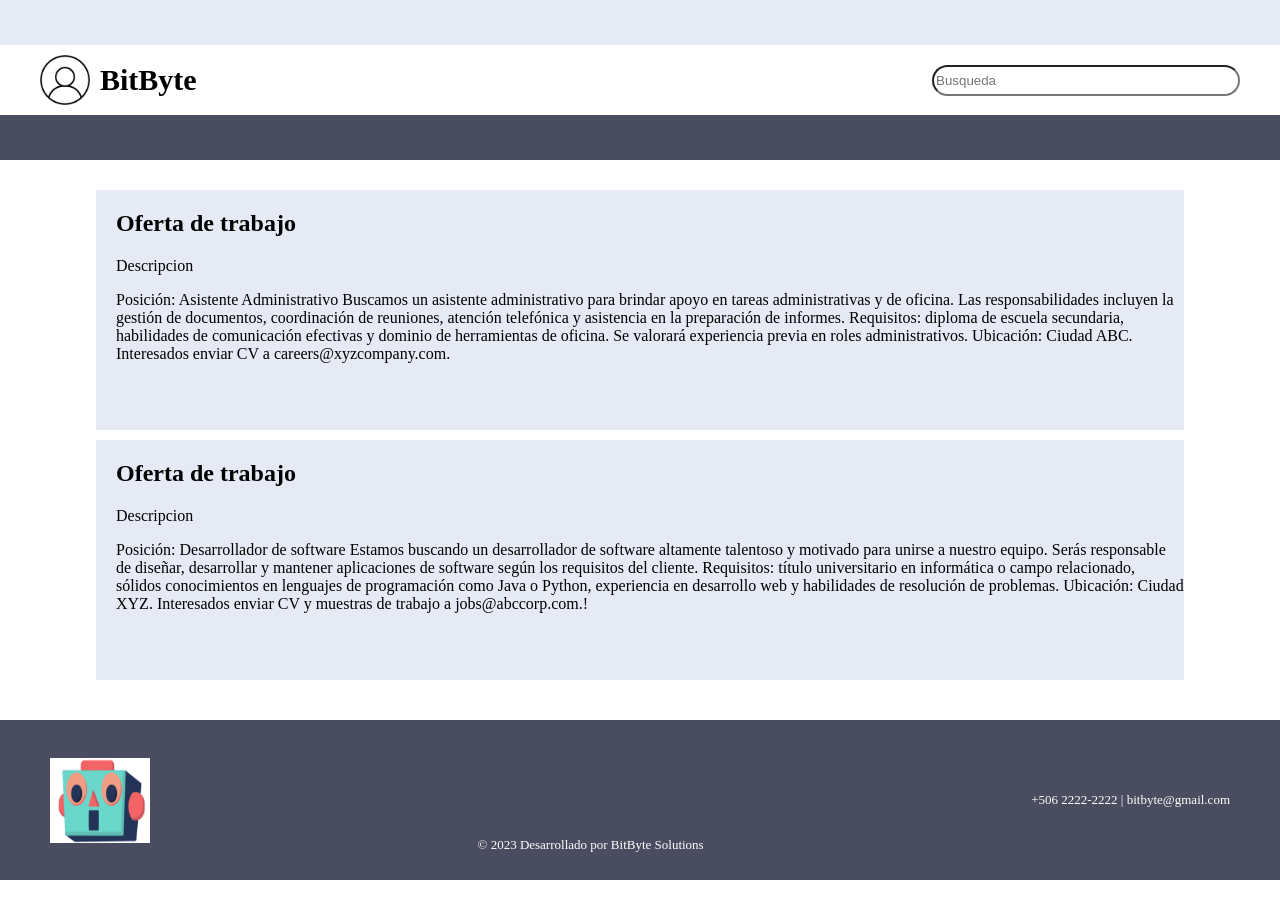
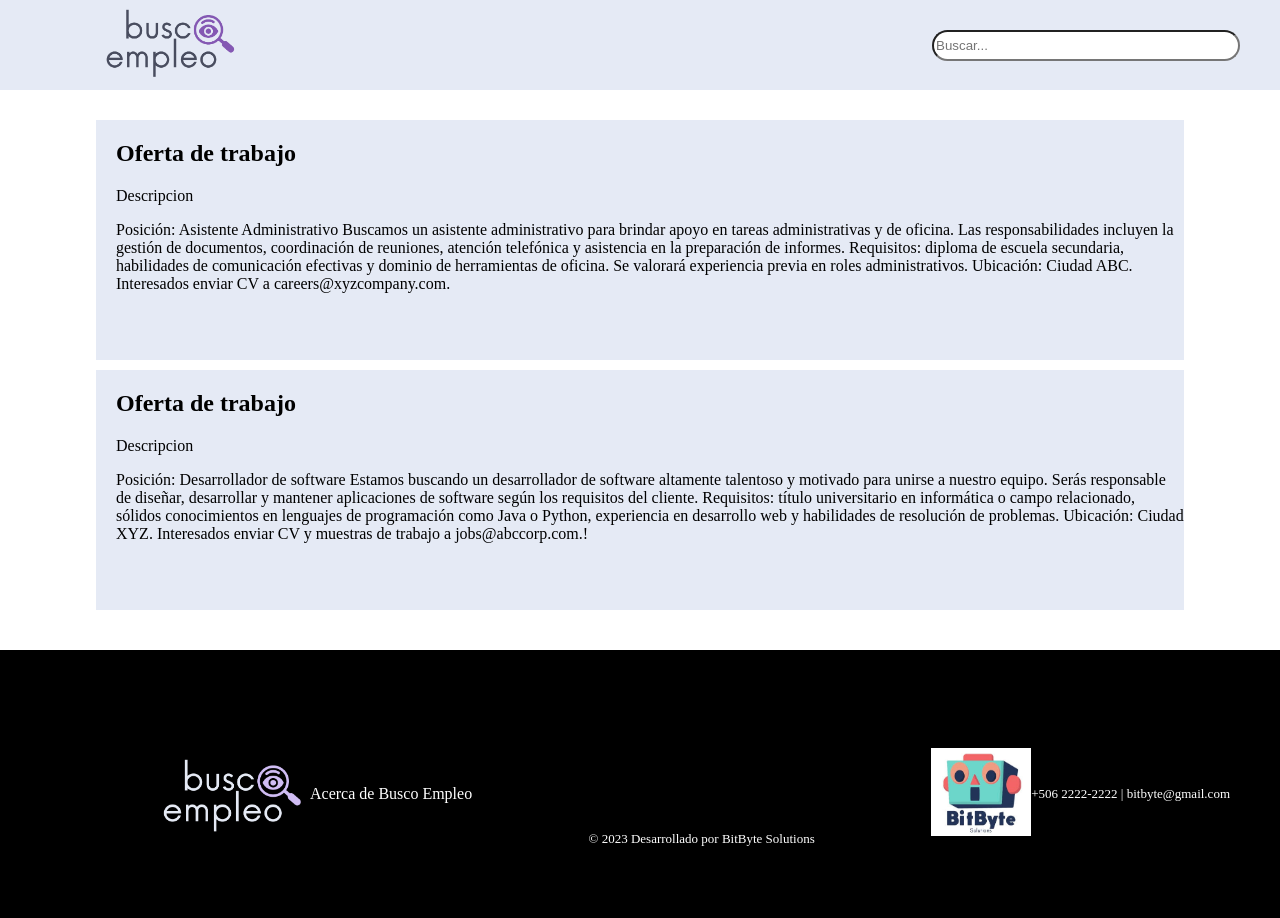
Before and after one commit to jfthdz/ProyectoIngenieria1, a plain HTML site: page views/showOffers.html in a window 1280 px wide. Before the commit the page ends 880 px from the top, so only its background shows below. Drawn offline with Linux system fonts and the light colour scheme.

Commit message:
ajustes mostrar ofertas

```diff
--- a/css/showOffers.css
+++ b/css/showOffers.css
@@ -7,28 +7,16 @@ body, html{
 }
 .barra{
     width: 100%;
-}
-.caja1{
-    width: 100%;
-    height: 45px;
+    height: 90px;
+    display: flex;
+    align-items: center;
     background-color: #E5EAF5;
 }
-.caja2{
-    width: 100%;
-    height: 70px;
-    background-color: #ffff;
-    display: flex;
-    align-items: center;
-}
-.caja3{
-    width: 100%;
-    height: 45px;
-    background-color: #494D5F;
-}
+
 .image{
-    width: 50px;
-    height: 50px;
-    margin-left: 40px;
+    width: 140px;
+    margin-left: 103px;
+    cursor: pointer;
 }
 .name{
     font-size: 30px;
@@ -72,8 +60,8 @@ body, html{
 }
 .footer{
     width: 100%;
-    height: 20vh;
-    background-color:#494D5F;
+    height: 36vh;
+    background-color:#000000;
     display: flex;
     align-items: center;
 
@@ -84,9 +72,9 @@ body, html{
     background-color: #E5EAF5;
 }
 .image2{
-    width: 100px;
-    height: 85px;
-    margin-left: 50px;
+    width: 150px;
+    margin-left: 160px;
+    cursor: pointer;
 }
 .textfooter{
     font-size: 13px;
@@ -100,3 +88,14 @@ body, html{
     margin-right: 50px;
 
 }
+.seleccion{
+    display: block;
+    color: white;
+    text-decoration: none;
+
+}
+.logo1{
+    width: 100px;
+    cursor: pointer;
+
+}
--- a/views/showOffers.html
+++ b/views/showOffers.html
@@ -5,20 +5,16 @@
     <meta name="viewport" content="width=device-width, initial-scale=1.0">
     <link rel="stylesheet" href="./../css/showOffers.css">
     <script src="https://kit.fontawesome.com/3ca6801fad.js" crossorigin="anonymous"></script>
-    <title>Bitbyte</title>
+    <title>Busco Empleo</title>
 </head>
 <body>
     <div class="contenedor">
         <div class="barra">
-            <div class="caja1"></div>
-            <div class="caja2">
-                <img class="image" src="./../images/usuario.png" alt="user">
-                <span class="name">BitByte</span>
-                <div class="space"></div>
-                <input class="busqueda" type="text" placeholder="Busqueda">
-
-            </div>
-            <div class="caja3"></div>
+            <a href="">
+                <img class="image" src="./../images/buscoempleo.png" alt="user">
+            </a>
+            <div class="space"></div>
+            <input class="busqueda" type="text" placeholder="Buscar...">
         </div>
         <div class="oferta">
             <div class="oferta2">
@@ -37,10 +33,15 @@
             </div>
         </div>
         <div class="footer">
-         <img class="image2" src="./../images/logo.jpg" alt="logo">
+         <img class="image2" src="./../images/buscoempleonegro.png" alt="logo">
+         <a class="seleccion" href="http://127.0.0.1:5500/views/producto.html">Acerca de Busco Empleo</a>
          <div class="space"></div>
          <span class="textfooter">© 2023 Desarrollado por BitByte Solutions</span>
          <div class="space"></div>
+
+         <a class="a" href="http://127.0.0.1:5500/views/producto.html">
+            <img class="logo1" src="./../images/logo_nombre.jpg" alt="imagen">
+         </a>
          <span class="textfooter2">+506 2222-2222 | bitbyte@gmail.com</span>
 
 
@@ -52,4 +53,4 @@
 
 
 </body>
-</html>
+</html
```
